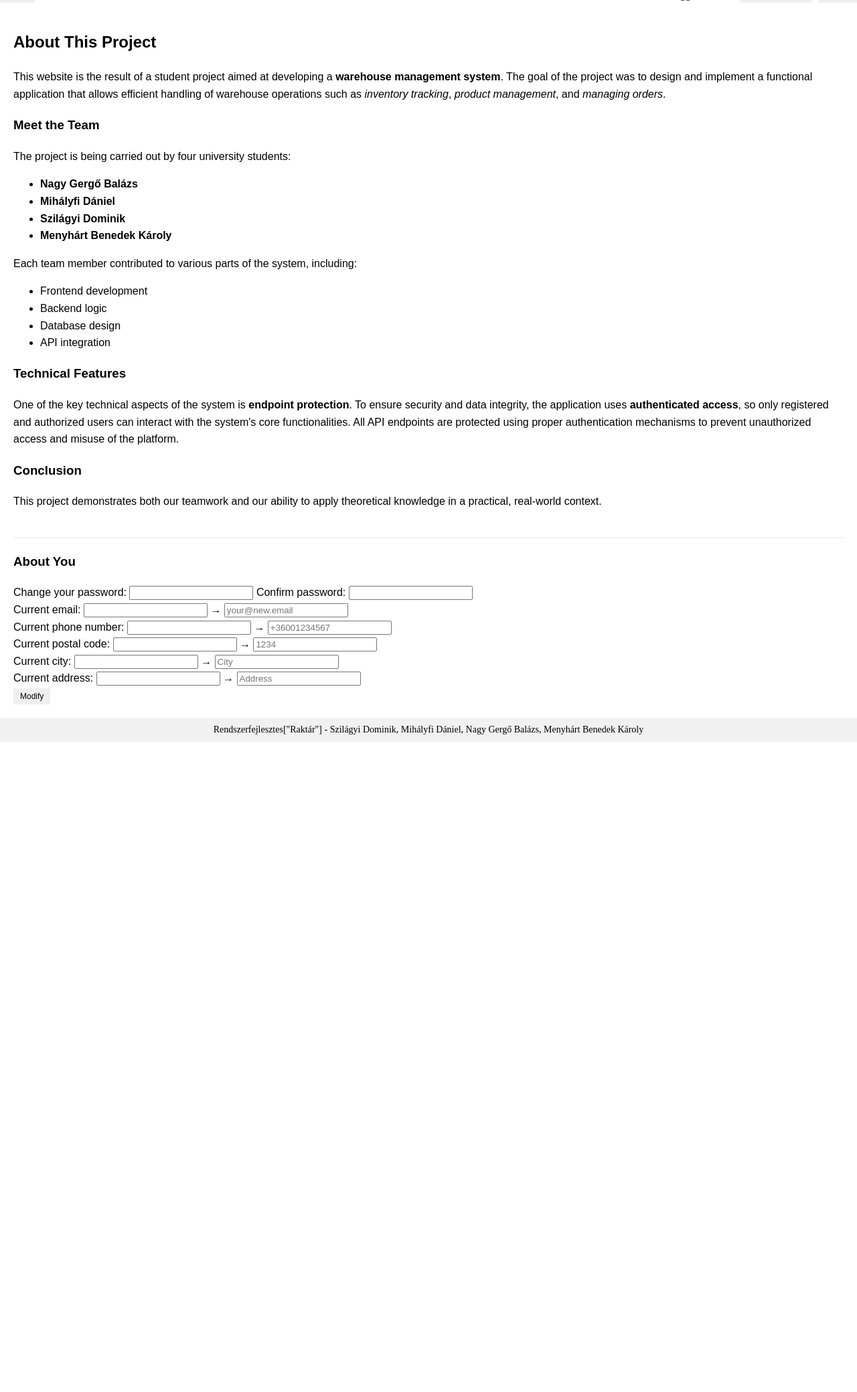
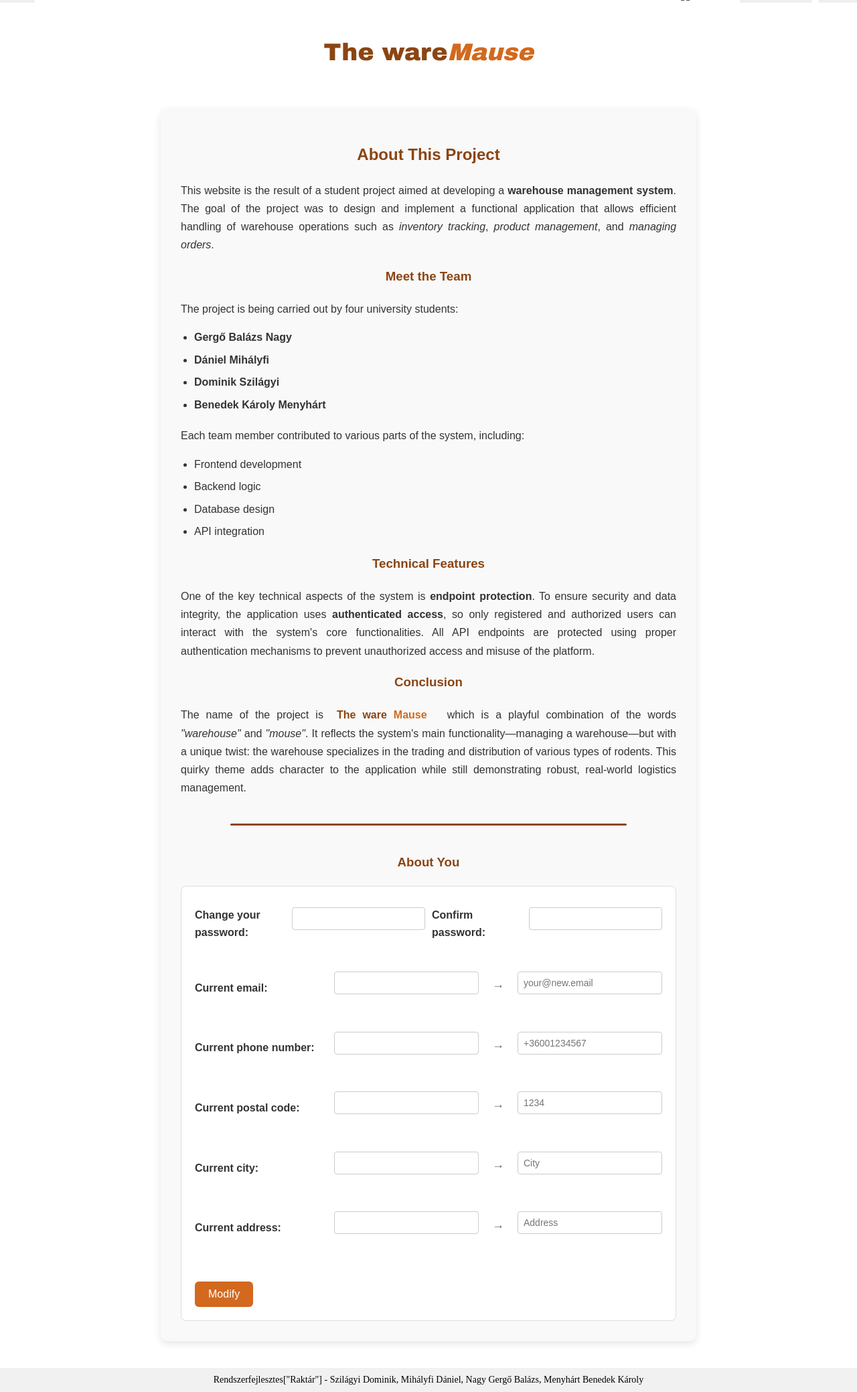
Before and after one commit to BenedekMenyhart/rendszerfejlesztes, a Python web app: template app/templates/index.html in a window 1280 px wide. Shown: the part 20-2099 px from the top of the page at 67% size. Before the commit the page ends 1128 px from the top, so only its background shows below. Run offline with Jinja, Linux system fonts and the light colour scheme; the template is opened without the code that fills it, so the values that code supplies are empty.

Commit message:
kisebb desig javítás, jelszócsere bug javítása

```diff
--- a/app/templates/courier.html
+++ b/app/templates/courier.html
@@ -84,11 +84,12 @@ Your courier id is <strong>{{ user.courier_id }}</strong>
     </thead>
     <tbody>
         {% for order in other_orders %}
+            {% if order.status.value == "AssignedToCourier" or order.status.value == "DeliveryStarted" or order.status.value == "Delivered" or order.status.value == "ReceptionConfirmed" %}
                 <tr>
                     <td style="text-align: center;">{{ order.id }}</td>
                     <td style="text-align: center;">{{ order.user_id }}</td>
                     {% if order.courier_id %}
-                <td style="text-align: center;">{{ order.courier_id }}</td>
+                        <td style="text-align: center;">{{ order.courier_id }} </td>
                     {% else %}
                         <td style="text-align: center;">Not assigned to any courier</td>
                     {% endif %}
@@ -111,6 +112,7 @@ Your courier id is <strong>{{ user.courier_id }}</strong>
                     <td style="text-align: center;">{{ order.created_at }}</td>
                     <td style="text-align: center;">{{ order.status.value }}</td>
                 </tr>
+            {% endif %}
         {% endfor %}
     </tbody>
 </table>
--- a/app/templates/index.html
+++ b/app/templates/index.html
@@ -17,9 +17,94 @@
         }
 
         .content {
-            flex: 1;
-            padding: 20px;
-        }
+    flex: 1;
+    max-width: 800px;
+    margin: 40px auto;
+    padding: 30px;
+    background-color: #f9f9f9;
+    border-radius: 10px;
+    box-shadow: 0 4px 12px rgba(0, 0, 0, 0.1);
+    font-family: Arial, sans-serif;
+    color: #333;
+    box-sizing: border-box;
+}
+
+.content h2, .content h3 {
+    text-align: center;
+    color: #8B4513;
+    margin-bottom: 20px;
+}
+
+.content p {
+    font-size: 16px;
+    line-height: 1.7;
+    margin-bottom: 16px;
+    text-align: justify;
+}
+
+.content ul {
+    padding-left: 20px;
+    margin-bottom: 20px;
+}
+
+.content li {
+    margin-bottom: 8px;
+}
+
+.content form {
+    background-color: #fff;
+    padding: 20px;
+    border-radius: 8px;
+    border: 1px solid #ddd;
+}
+
+.content label {
+    display: inline-block;
+    width: 180px;
+    font-weight: bold;
+    margin-top: 10px;
+}
+
+.content input[type="text"],
+.content input[type="password"] {
+    padding: 8px;
+    margin-top: 5px;
+    margin-bottom: 10px;
+    border-radius: 4px;
+    border: 1px solid #ccc;
+    width: 240px;
+    font-size: 14px;
+}
+
+.content span {
+    margin: 0 10px;
+    font-size: 16px;
+}
+
+.content button[type="submit"],
+.content button {
+    background-color: #f1f1f1;
+    border: 1px solid #ccc;
+    padding: 10px 16px;
+    margin-top: 15px;
+    cursor: pointer;
+    border-radius: 4px;
+    font-size: 14px;
+    align-self: center;
+}
+
+.content button:hover {
+    background-color: #e0e0e0;
+}
+
+hr.section-divider {
+    border: none;
+    height: 3px;
+    background-color: #8B4513;
+    margin: 40px auto;
+    width: 80%;
+    border-radius: 2px;
+}
 
         footer {
             background: #f1f1f1;
@@ -40,6 +125,50 @@
             align-items: center;
             gap: 10px; /* Szöveg és gomb közötti kisebb margó */
         }
+
+        .form-row {
+    display: flex;
+    align-items: center;
+    margin-bottom: 15px;
+    gap: 10px;
+}
+
+.form-row label {
+    width: 180px;
+    font-weight: bold;
+}
+
+.form-row input[type="text"],
+.form-row input[type="password"] {
+    padding: 8px;
+    border-radius: 4px;
+    border: 1px solid #ccc;
+    font-size: 14px;
+    flex: 1;
+}
+
+.form-row span {
+    font-size: 18px;
+    color: #666;
+}
+
+.content button[type="submit"] {
+    background-color: #D2691E;
+    color: white;
+    border: none;
+    padding: 10px 20px;
+    margin-top: 20px;
+    font-size: 16px;
+    border-radius: 6px;
+    cursor: pointer;
+    align-self: center;
+}
+
+.content button[type="submit"]:hover {
+    background-color: #b5541a;
+}
+
+
     </style>
 </head>
 <body>
@@ -78,7 +207,11 @@
         {% endif %}
     {% endwith %}
 
-
+    <header style="text-align: center; margin-top: 30px;">
+        <h1 style="font-size: 36px; font-weight: bold; font-family: 'Arial Black', sans-serif; color: #8B4513;">
+            The ware<span style="color: #D2691E; font-style: italic;">Mause</span>
+        </h1>
+    </header>
     <div class="content">
         {% block content %}
             <div style="font-family: Arial, sans-serif; line-height: 1.6;">
@@ -95,10 +228,10 @@
         The project is being carried out by four university students:
     </p>
     <ul>
-        <li><strong>Nagy Gergő Balázs</strong></li>
-        <li><strong>Mihályfi Dániel</strong></li>
-        <li><strong>Szilágyi Dominik</strong></li>
-        <li><strong>Menyhárt Benedek Károly</strong></li>
+        <li><strong>Gergő Balázs Nagy</strong></li>
+        <li><strong>Dániel Mihályfi</strong></li>
+        <li><strong>Dominik Szilágyi</strong></li>
+        <li><strong>Benedek Károly Menyhárt</strong></li>
     </ul>
     <p>Each team member contributed to various parts of the system, including:</p>
     <ul>
@@ -118,42 +251,59 @@
 
     <h3>Conclusion</h3>
     <p>
-        This project demonstrates both our teamwork and our ability to apply theoretical knowledge in a
-        practical, real-world context.
+        The name of the project is
+        <span style="font-weight: bold; color: #8B4513;">
+            The ware<span style="color: #D2691E;">Mause</span>
+        </span>
+        which is a playful combination of the words <em>"warehouse"</em> and <em>"mouse"</em>. It reflects the system's main functionality—managing a warehouse—but with a unique twist: the warehouse specializes in the trading and distribution of various types of rodents. This quirky theme adds character to the application while still demonstrating robust, real-world logistics management.
     </p>
+
+
     <hr class="section-divider">
 
         <h3 id="about-you">About You</h3>
             <form method="POST" action="{{ url_for('main.update_contact_info') }}">
+                <div class="form-row">
                 <label for="password">Change your password:</label>
                 <input type="password" id="password" name="password">
                 <label for="password2">Confirm password:</label>
                 <input type="password" id="password2" name="password2">
+                </div>
                 <br>
+                <div class="form-row">
                 <label for="email">Current email:</label>
                 <input type="text" value="{{ user.email }}" readonly>
                 <span>&#8594;</span>
                 <input type="text" id="email" name="email" placeholder="your@new.email">
+                </div>
                 <br>
+                <div class="form-row">
                 <label for="phone">Current phone number:</label>
                 <input type="text" value="{{ user.phonenumber.number }}" readonly>
                 <span>&#8594;</span>
                 <input type="text" id="phone" name="phone" placeholder="+36001234567">
+                </div>
                 <br>
+                <div class="form-row">
                 <label for="postal_code">Current postal code:</label>
                 <input type="text" value="{{ user.address.postalcode }}" readonly>
                 <span>&#8594;</span>
                 <input type="text" id="postal_code" name="postal_code" placeholder="1234">
+                </div>
                 <br>
+                <div class="form-row">
                 <label for="city">Current city:</label>
                 <input type="text" value="{{ user.address.city }}" readonly>
                 <span>&#8594;</span>
                 <input type="text" id="city" name="city" placeholder="City">
+                </div>
                 <br>
+                <div class="form-row">
                 <label for="street">Current address:</label>
                 <input type="text" value="{{ user.address.street }}" readonly>
                 <span>&#8594;</span>
                 <input type="text" id="street" name="street" placeholder="Address">
+                </div>
                 <br>
                 <button type="Submit">Modify</button>
                 <br>
--- a/app/templates/starter.html
+++ b/app/templates/starter.html
@@ -76,7 +76,6 @@ footer {
     font-size: 14px;
     margin-top: auto;
 }
-
     </style>
 </head>
 <body>
```
Also changed, not shown: app/blueprints/__init__.py (+10 -8 lines). Lines whose indentation alone changed are shown as unchanged.
